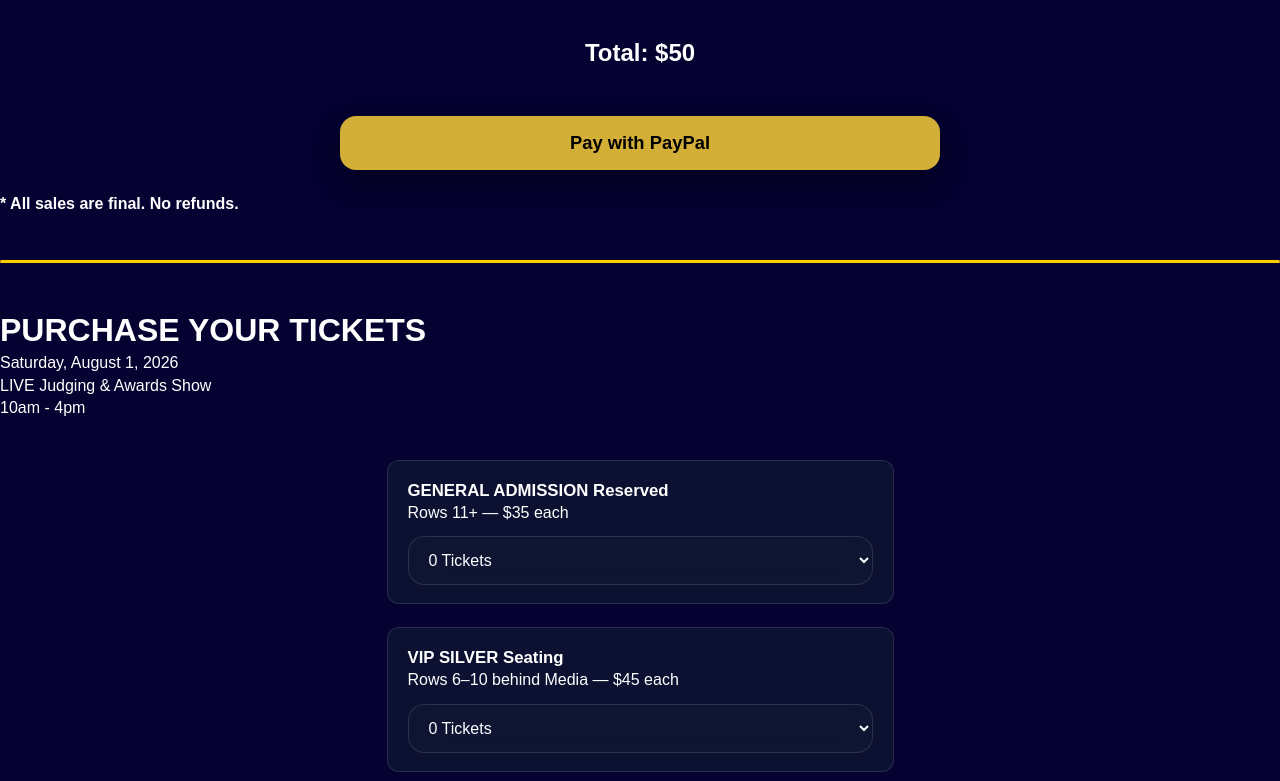
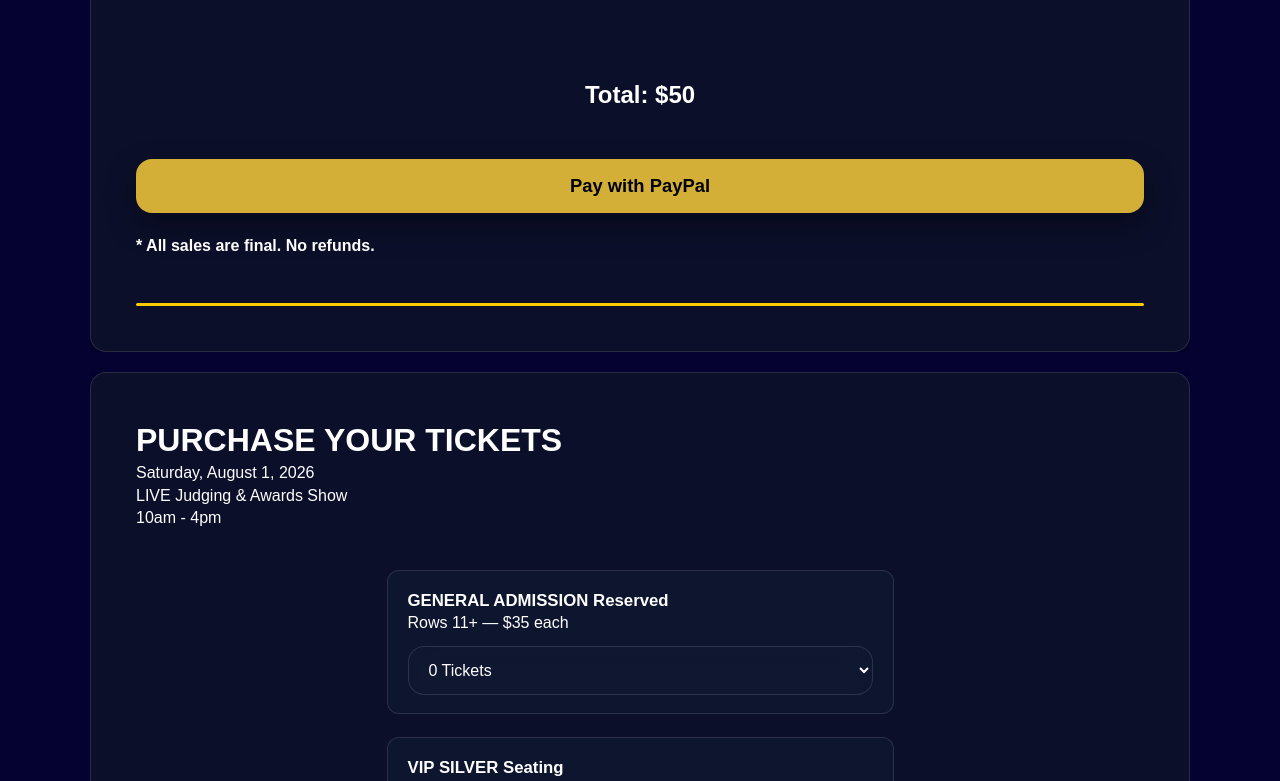
Before and after one commit to lexmartz-stack/FitnessColorado, a plain HTML site: page index.html in a window 1280 px wide. Shown: the part 4679-5460 px from the top of the page. Drawn offline with Linux system fonts and the light colour scheme.

Commit message:
Update index.html

```diff
--- a/index.html
+++ b/index.html
@@ -281,7 +281,6 @@ input[type="checkbox"]{
 .registration-button{
     display:block;
     width:100%;
-    max-width:600px;
     margin:0 auto;
 }
 
@@ -706,9 +705,8 @@ Select the number of divisions you are entering.
 
 </div>
 
-</div>
-
-</div>
+
+
 
 
 <!-- TOTAL -->
@@ -1213,15 +1211,14 @@ RockyKidsTeen.updatePrice();
 
 <br>
 <br>
-
 <hr>
 
-<br>
-<br>
-
-
+</div>
+</div>
 <!-- ================= TICKETS ================= -->
-
+<div class="event-panel active" id="rocky">
+
+<div class="panel-inner">
 <h1>PURCHASE YOUR TICKETS</h1>
 
 
@@ -1581,16 +1578,11 @@ updateTicketTotal();
 <br>
 <br>
 
-<hr>
-
-<br>
-<br>
-
-
-</div>
-
-</div>
-
+
+
+</div>
+
+</div>
 
 <!-- ================= INFO SECTION ================= -->
 
```
